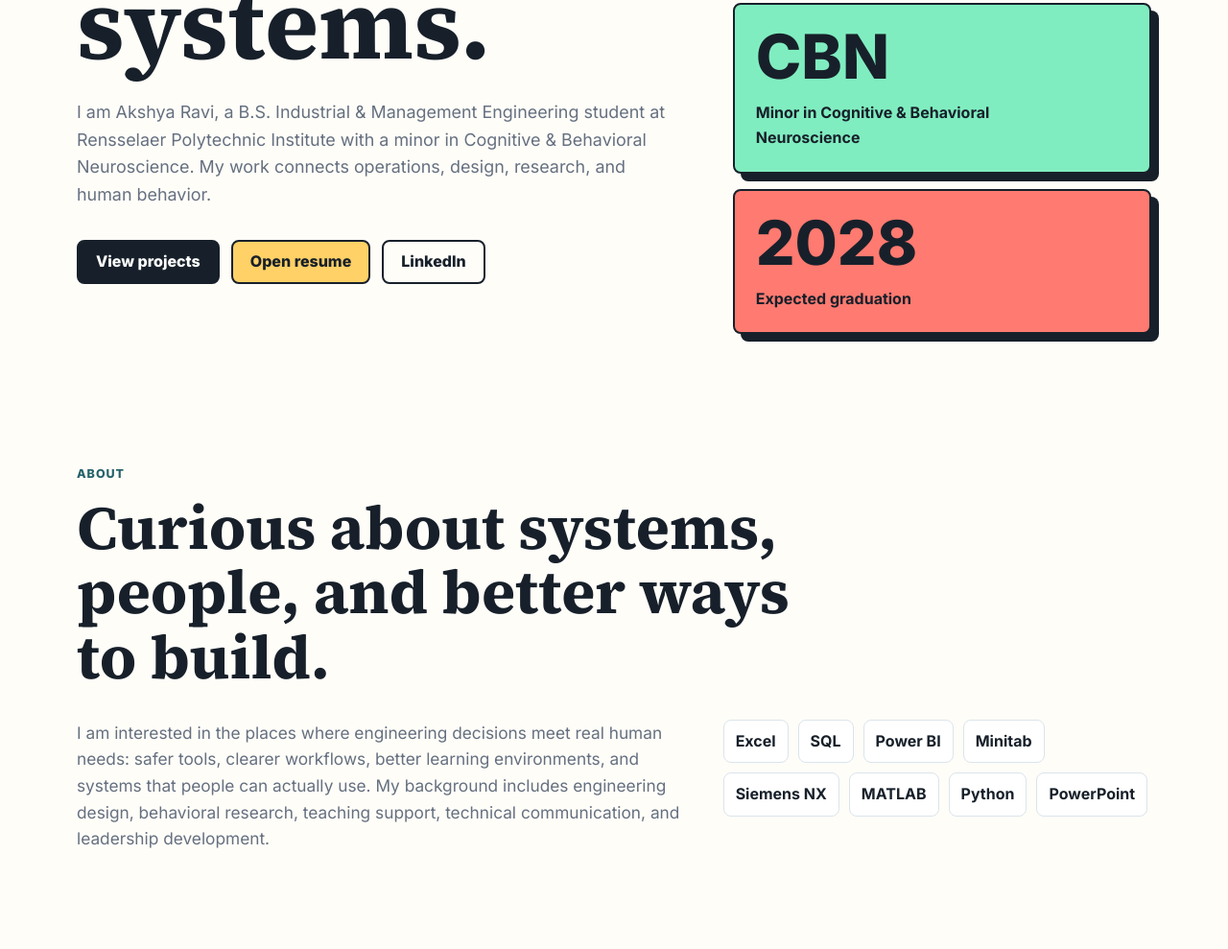
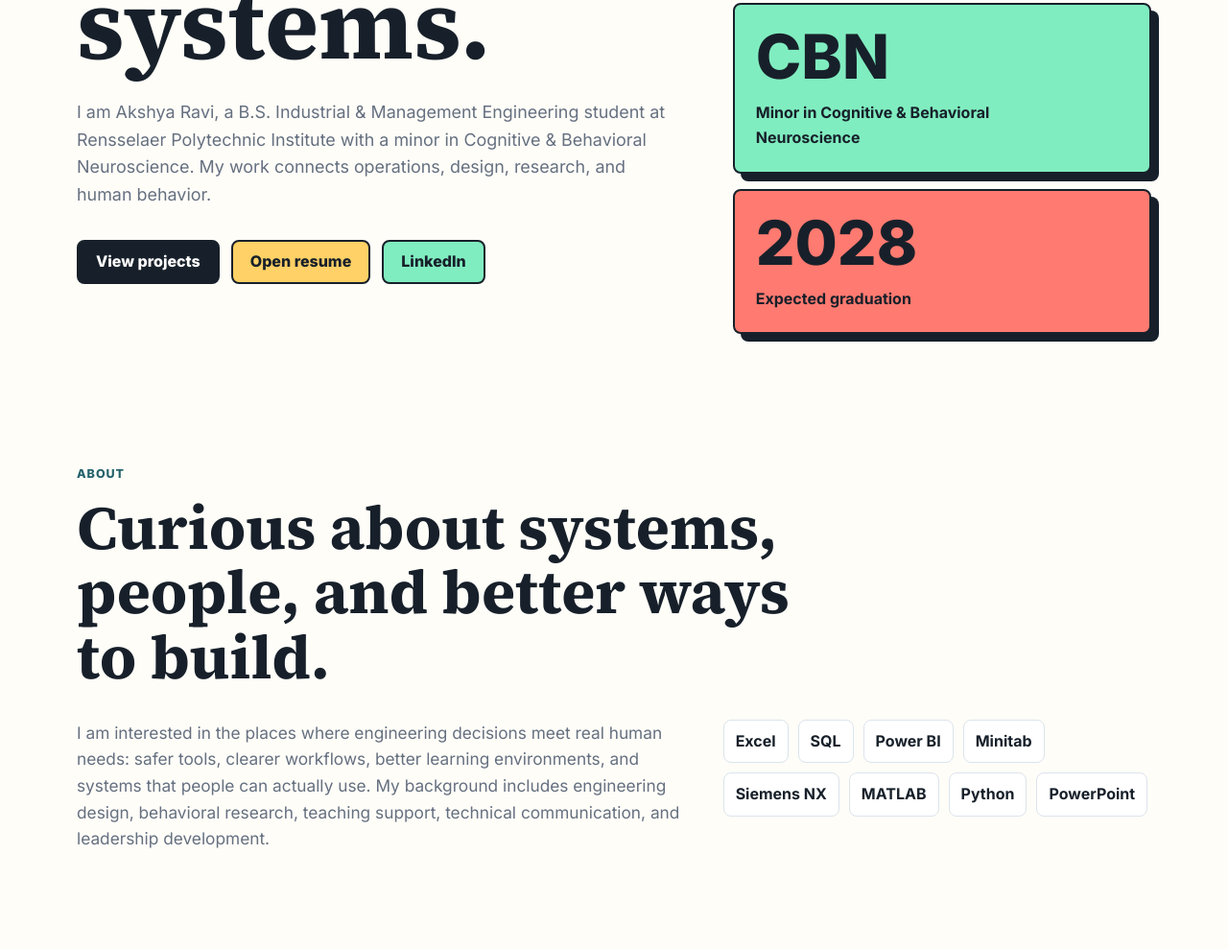
Before and after one commit to akyah/akshyaravi, a plain HTML site: page index.html in a window 1280 px wide. Shown: the part 895-1884 px from the top of the page at 96% size. Drawn offline with Linux system fonts and the light colour scheme.

Commit message:
Update styles.css

```diff
--- a/styles.css
+++ b/styles.css
@@ -222,6 +222,10 @@ h3 {
 
 .button.secondary {
   background: var(--sun);
+}
+
+.button.linkedin {
+  background: var(--mint);
 }
 
 .hero-panel {
```
